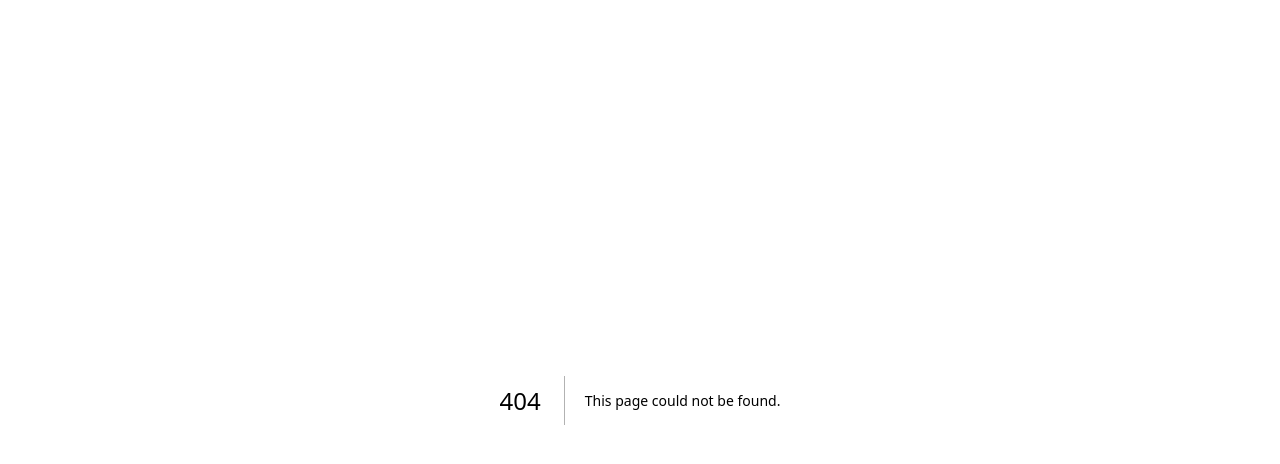
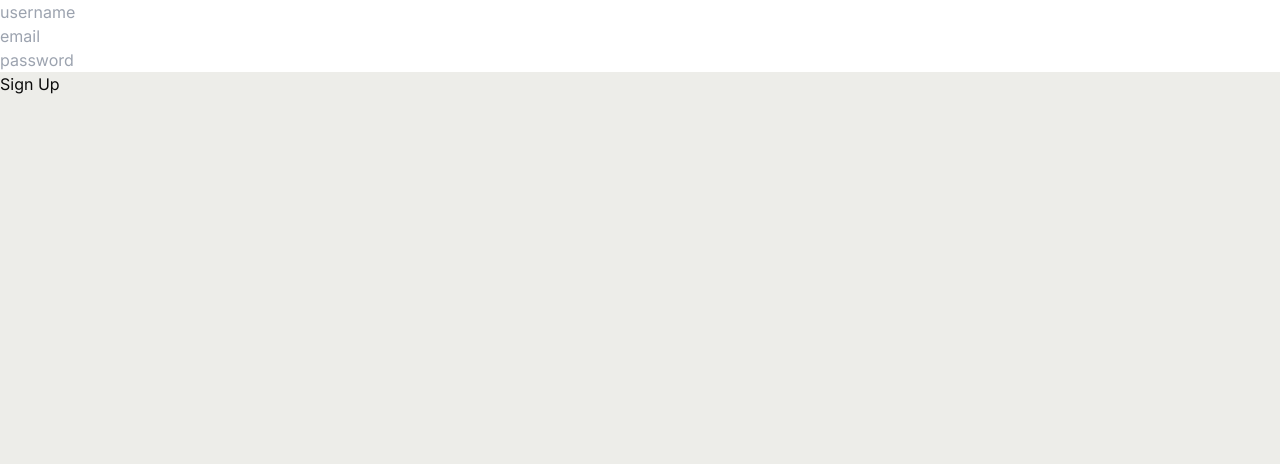
Before and after one commit to ValentinaValverde/Pyme, a Next.js app: page /signin in a window 1280 px wide. Before the commit this address had no page. Shown: the top 464 px of the page. Built offline with nearby package versions, Linux system fonts and the light colour scheme.

Commit message:
Test easy way to connect front end to CRUD actions

```diff
--- /dev/null
+++ b/app/signin/page.js
@@ -0,0 +1,8 @@
+import React from 'react'
+import SignupForm from '@/components/SignupForm'
+
+const SignInPage = () => {
+	return <SignupForm />
+}
+
+export default SignInPage
--- /dev/null
+++ b/components/SignupForm.tsx
@@ -0,0 +1,39 @@
+'use client'
+import React from 'react'
+import { createUser } from '@/utils/actions/userActions'
+
+const SignupForm = () => {
+	return (
+		<form action={createUser}>
+			<div className='join w-full'>
+				<input
+					className='input input-bordered join-item w-full'
+					placeholder='username'
+					type='text'
+					name='username'
+					required
+				/>
+				<input
+					className='input input-bordered join-item w-full'
+					placeholder='email'
+					type='email'
+					name='email'
+					required
+				/>
+				<input
+					className='input input-bordered join-item w-full'
+					placeholder='password'
+					type='password'
+					name='password'
+					required
+				/>
+				<input type='hidden' name='role' value={'Buisness'} />
+				<button type='submit' className='btn join-item btn-primary'>
+					Sign Up
+				</button>
+			</div>
+		</form>
+	)
+}
+
+export default SignupForm
--- a/package.json
+++ b/package.json
@@ -14,7 +14,8 @@
     "mongoose": "^8.2.1",
     "next": "14.1.0",
     "react": "^18",
-    "react-dom": "^18"
+    "react-dom": "^18",
+    "react-query": "^3.39.3"
   },
   "devDependencies": {
     "@types/node": "^20",
--- /dev/null
+++ b/utils/actions/userActions.ts
@@ -0,0 +1,31 @@
+'use server'
+
+import dbConnect from '@/lib/dbConnect'
+import UserModel from '@/lib/models/UserModel'
+import { revalidatePath } from 'next/cache'
+import { redirect } from 'next/dist/server/api-utils'
+
+export const getAllUsers = async () => {
+	await dbConnect()
+	return UserModel.find({}).sort({ createdAt: -1 })
+}
+
+export const createUser = async (formData: any) => {
+	await dbConnect()
+	const username = formData.get('username')
+	const email = formData.get('email')
+	const password = formData.get('password') // Remember to hash passwords in production
+	const role = formData.get('role') || 'Customer'
+
+	// some validation here
+
+	await UserModel.create({
+		username,
+		email,
+		password,
+		role
+	})
+
+	// revalidate path if using ISR
+	revalidatePath('/')
+}
```
Also changed, not shown: 1 other file (tests, documents, lock files or other folders).
